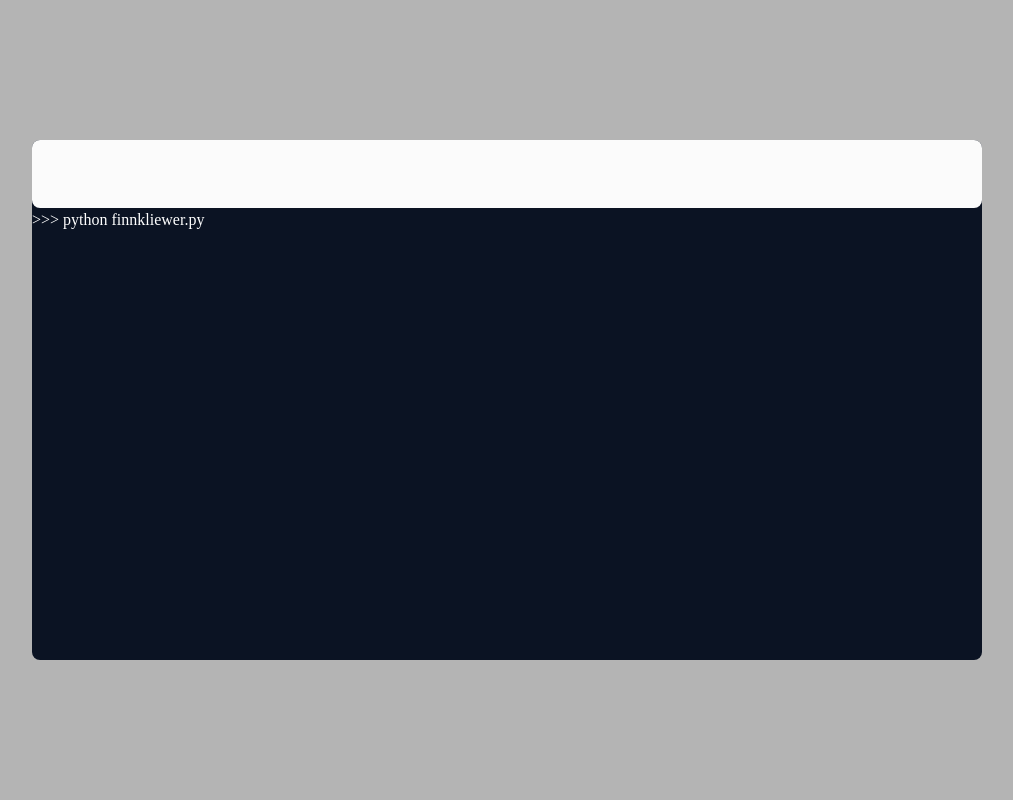
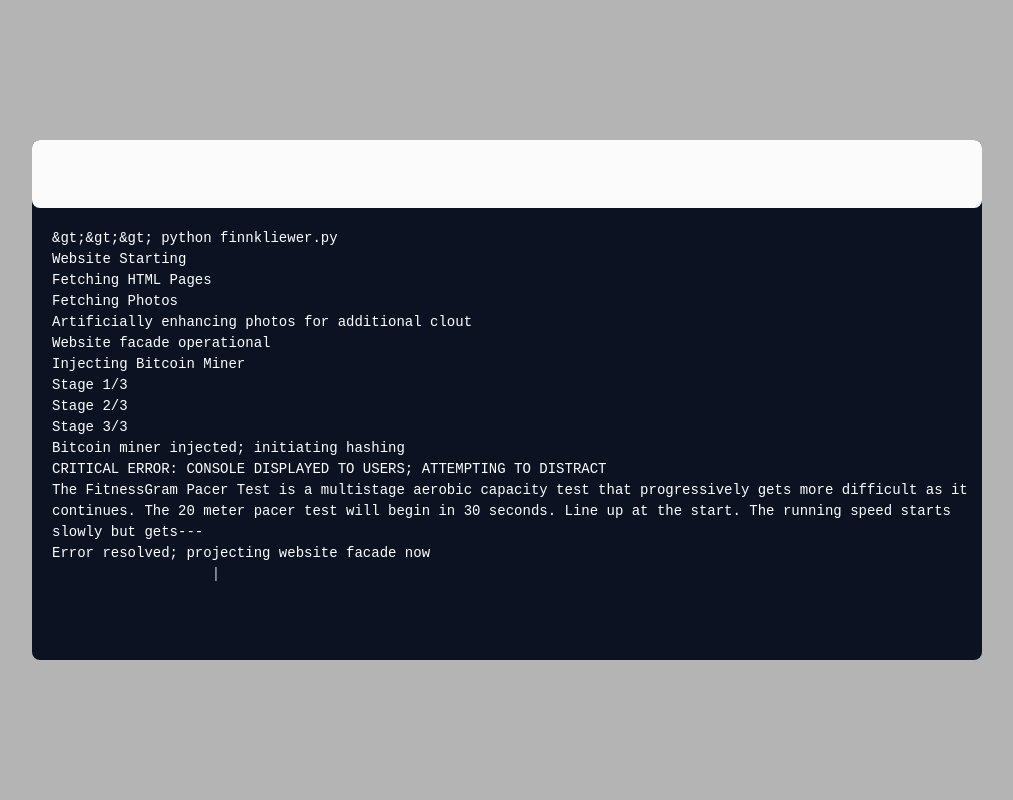
Before and after one commit to OX-S/Portfolio-Website, a Flask app: page /home in a window 1280 px wide. Shown: the whole page, without its empty margins (133-1146 px from the left). Run offline with Flask 2, Linux system fonts and the light colour scheme; some libraries are stand-ins or nearby versions; some web fonts are replaced.

Commit message:
Got type-on text working for animation

```diff
--- /dev/null
+++ b/static/js/typeOnText.js
@@ -0,0 +1,58 @@
+function setupTypewriter(t) {
+      var HTML = t.innerHTML;
+
+      t.innerHTML = "";
+
+      var cursorPosition = 0,
+          tag = "",
+          writingTag = false,
+          tagOpen = false,
+          tempTypeSpeed = 0;
+
+      var type = function() {
+
+          if (writingTag === true) {
+              tag += HTML[cursorPosition];
+          }
+
+          if (HTML[cursorPosition] === "<") {
+              if (tagOpen) {
+                  tagOpen = false;
+                  writingTag = true;
+              } else {
+                  tag = "";
+                  tagOpen = true;
+                  writingTag = true;
+                  tag += HTML[cursorPosition];
+              }
+          }
+          if (!writingTag && tagOpen) {
+              tag.innerHTML += HTML[cursorPosition];
+          }
+          if (!writingTag && !tagOpen) {
+              t.innerHTML += HTML[cursorPosition];
+          }
+          if (writingTag === true && HTML[cursorPosition] === ">") {
+              writingTag = false;
+              if (tagOpen) {
+                  var newSpan = document.createElement("span");
+                  t.appendChild(newSpan);
+                  newSpan.innerHTML = tag;
+                  tag = newSpan.firstChild;
+              }
+          }
+
+          cursorPosition += 1;
+          if (cursorPosition < HTML.length - 1) {
+              setTimeout(type, 0);
+          }
+      };
+
+      return {
+          type: type
+      };
+  }
+
+  typewriter = setupTypewriter(typewriter);
+
+  typewriter.type();
--- a/static/styles/home.css
+++ b/static/styles/home.css
@@ -26,12 +26,53 @@
     height: 700px;
     max-height:65%;
     border-radius: 8px;
+    color: white;
+    font-size: 7px;
 }
-#bg #terminal span {
+#terminal .text {
+    width: 100%;
+    height: 87%;
+    margin: 20px;
+}
+#terminal span {
+    white-space:normal;
+}
+/*#terminal p {
     color: white;
+    overflow: hidden;
+    margin: 0 auto;
+    white-space: nowrap;
+    border-right: .15em solid white;
+    animation: typing 3.5s steps(40, end), blink-caret .75s step-end infinite;
+} */
 
+#typewriter{
+    font-size: 2em;
+    margin: 0;
+    font-family: "Courier New";
+
+    &:after{
+      content: "|";
+      animation: blink 500ms linear infinite alternate;
+    }
 }
-#bg #terminal #top {
+
+@-webkit-keyframes blink{
+  0%{opacity: 0;}
+  100%{opacity: 1;}
+}
+
+@-moz-keyframes blink{
+  0%{opacity: 0;}
+  100%{opacity: 1;}
+}
+
+@keyframes blink{
+  0%{opacity: 0;}
+  100%{opacity: 1;}
+}
+
+#terminal #top {
     background-color: #fbfbfb;
     height: 13%;
     width: 100%;
--- a/templates/home.html
+++ b/templates/home.html
@@ -18,10 +18,29 @@
             <div id="terminal">
                 <div id="top">
                 </div>
-                <span>&gt;&gt;&gt; python finnkliewer.py</span>
+                <div class="text">
+                    <pre id="typewriter">
+<span>>>> python finnkliewer.py</span>
+<span>Website Starting</span>
+<span>Fetching HTML Pages</span>
+<span>Fetching Photos</span>
+<span>Artificially enhancing photos for additional clout</span>
+<span>Website facade operational</span>
+<span>Injecting Bitcoin Miner</span>
+<span>Stage 1/3</span>
+<span>Stage 2/3</span>
+<span>Stage 3/3</span>
+<span>Bitcoin miner injected; initiating hashing</span>
+<span>CRITICAL ERROR: CONSOLE DISPLAYED TO USERS; ATTEMPTING TO DISTRACT</span>
+<span>The FitnessGram Pacer Test is a multistage aerobic capacity test that progressively gets more difficult as it continues. The 20 meter pacer test will begin in 30 seconds. Line up at the start. The running speed starts slowly but gets--- </span>
+<span>Error resolved; projecting website facade now</span>
+                    </pre>
+                </div>
             </div>
         </div>
     </div>
+    <script type="text/javascript" src="{{ url_for('static', filename='js/typeOnText.js')}}"></script>
 <!--    <script type="text/javascript" src="{{ url_for('static', filename='js/pageload.js')}}"></script>-->
 <!--    <script type="text/javascript" src="{{ url_for('static', filename='js/scaleAnimation.js')}}"></script>-->
+
 {% endblock %}
```
